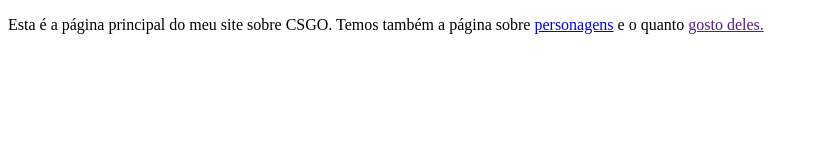
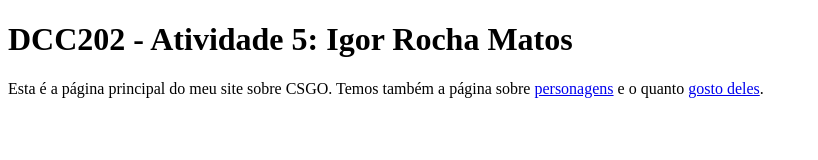
Before and after one commit to ufjf-dcc202/ufjf-dcc202-2023-3-b-atv5-matos17igor, a website: page index.html in a window 1280 px wide. Shown: the whole page, without its empty margins (0-818 px from the left). Drawn offline with Linux system fonts and the light colour scheme.

Commit message:
testes index concluidos

```diff
--- a/index.html
+++ b/index.html
@@ -6,8 +6,11 @@
     <title>DCC202 - Atividade 5: Igor Matos</title>
 </head>
 <body>
-    <p>
-        Esta é a página principal do meu site sobre CSGO. Temos também a página sobre <a href="personagens.html">personagens</a> e o quanto <a href="">gosto deles.</a>
-    </p>
+    <main>
+        <h1>DCC202 - Atividade 5: Igor Rocha Matos</h1>
+        <p>
+            Esta é a página principal do meu site sobre CSGO. Temos também a página sobre <a href="personagens.html">personagens</a> e o quanto <a href="preferencias.html">gosto deles</a>.
+        </p>
+    </main>
 </body>
 </html>
```
